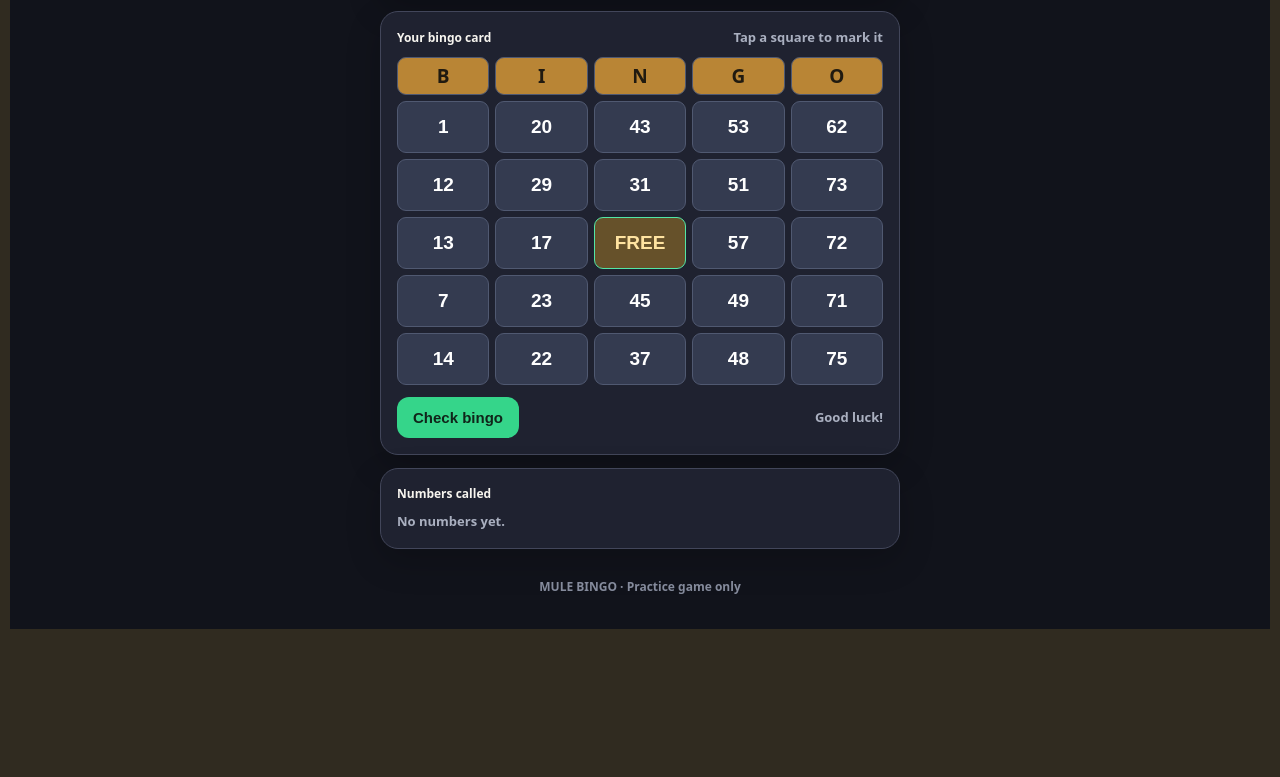
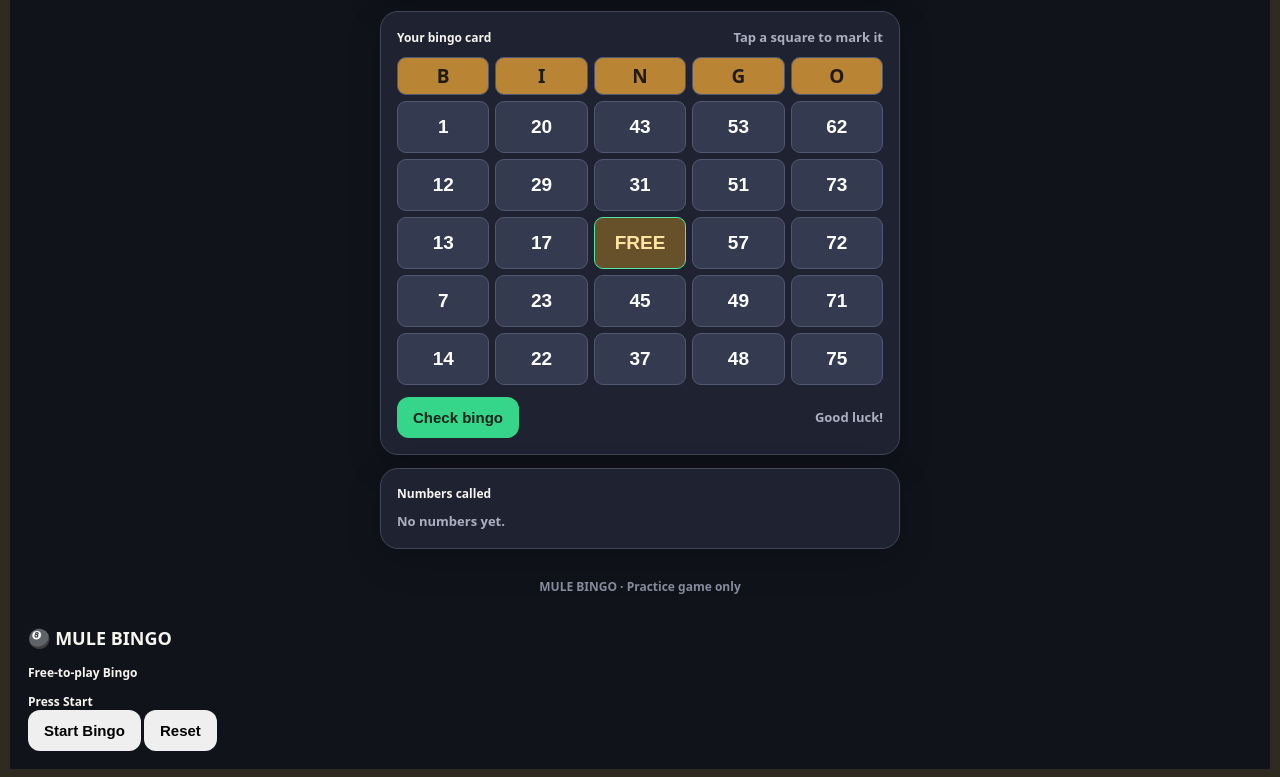
Before and after one commit to mulugdeyhualemu-del/mule-bingo, a plain HTML site: page index.html in a window 1280 px wide. Shown: the part 1048-1825 px from the top of the page. Before the commit the page ends 1685 px from the top, so only its background shows below. Drawn offline with Linux system fonts and the light colour scheme.

Commit message:
Update index.html

```diff
--- a/index.html
+++ b/index.html
@@ -100,3 +100,40 @@ $('draw').onclick=draw;$('new').onclick=makeCard;$('reset').onclick=()=>{drawn=[
 makeCard();
 </script>
 </body></html>
+<section class="game">
+  <h2>🎱 MULE BINGO</h2>
+  <p>Free-to-play Bingo</p>
+  <div id="bingoNumber">Press Start</div>
+  <button onclick="startBingo()">Start Bingo</button>
+  <button onclick="resetBingo()">Reset</button>
+</section>
+
+<script>
+let bingoNumbers = [];
+let bingoTimer;
+
+function startBingo() {
+  clearInterval(bingoTimer);
+  bingoNumbers = [];
+  document.getElementById("bingoNumber").textContent = "Ready!";
+  bingoTimer = setInterval(() => {
+    if (bingoNumbers.length >= 75) {
+      clearInterval(bingoTimer);
+      document.getElementById("bingoNumber").textContent = "Game Over";
+      return;
+    }
+    let number;
+    do {
+      number = Math.floor(Math.random() * 75) + 1;
+    } while (bingoNumbers.includes(number));
+    bingoNumbers.push(number);
+    document.getElementById("bingoNumber").textContent = number;
+  }, 1500);
+}
+
+function resetBingo() {
+  clearInterval(bingoTimer);
+  bingoNumbers = [];
+  document.getElementById("bingoNumber").textContent = "Press Start";
+}
+</script>
```
